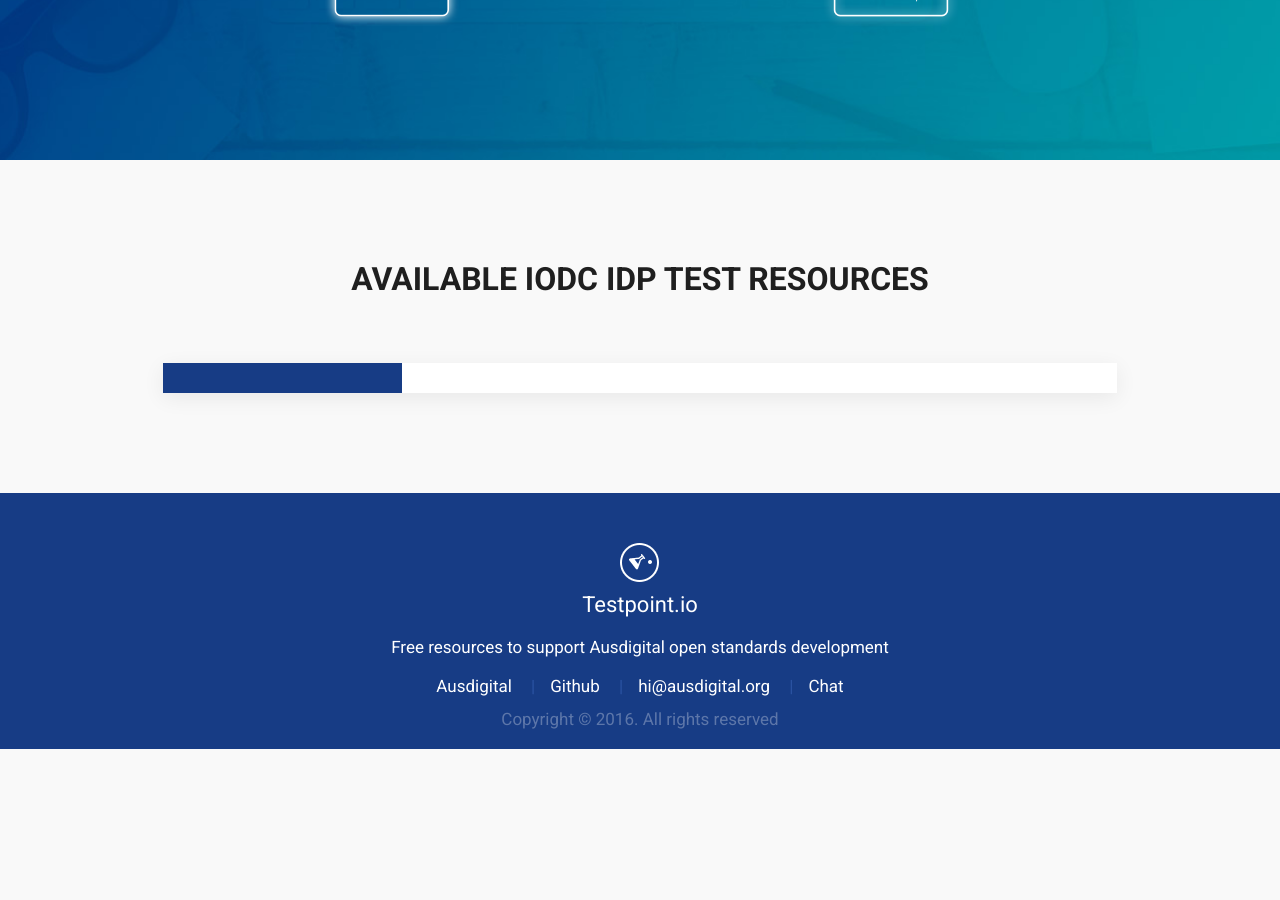
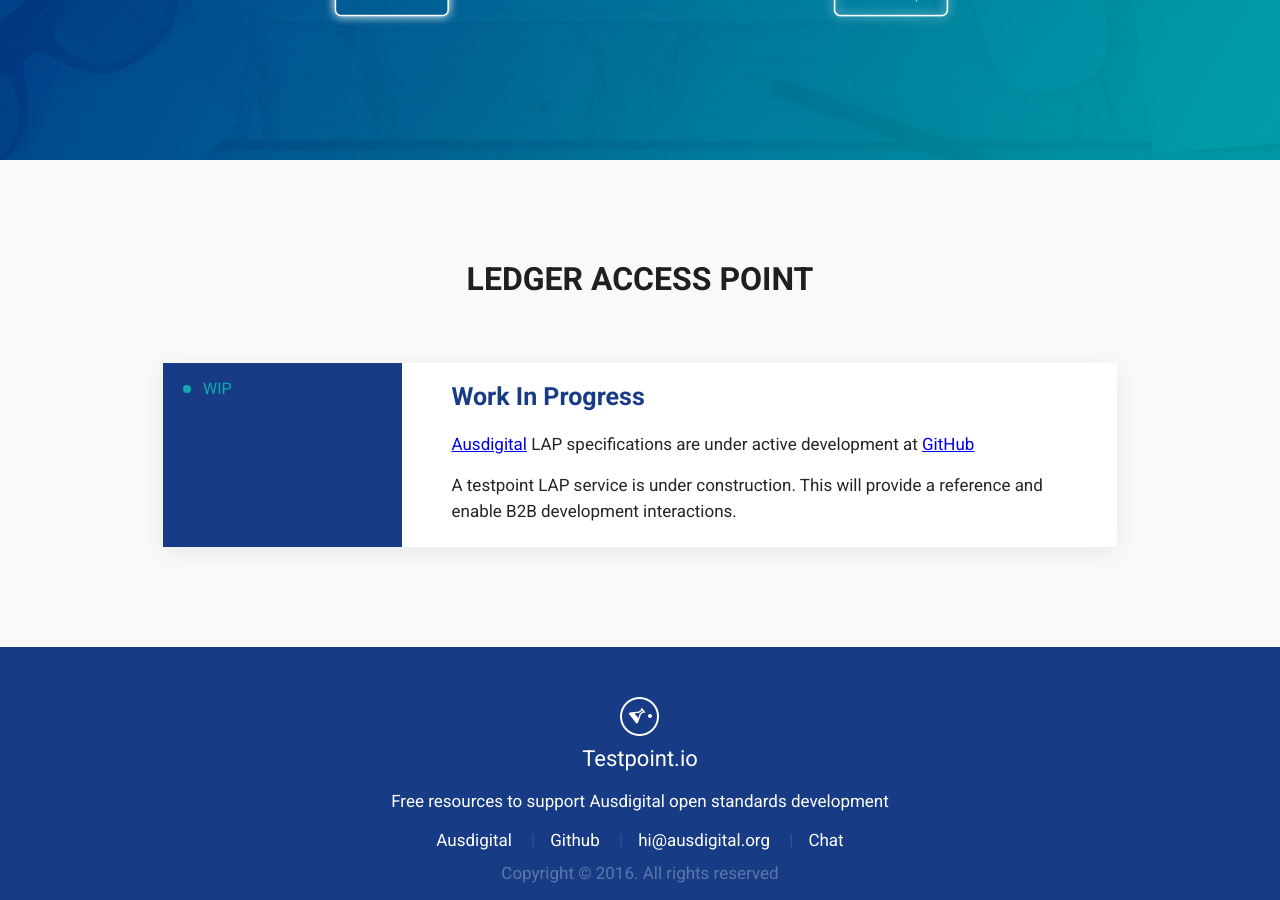
Before and after one commit to test-point/test-point.github.io, a Jekyll site: the page built from lap.html, in a window 1280 px wide and 900 px high, scrolled down 789 px. Built offline with Jekyll 4.4.1, drawn with Linux system fonts in a browser that asks for light colours; before the commit the page ends 1538 px from its top, so only the background shows below that.

Commit message:
testpoint: update content

```diff
--- a/lap.html
+++ b/lap.html
@@ -16,11 +16,11 @@
     </div>
 </section>
 <section id="tabs">
-    <h2>AVAILABLE IODC IDP TEST RESOURCES</h2>
+    <h2>LEDGER ACCESS POINT</h2>
     <div class="tabs-wrapper">
         <div class="tabs">
             <ul class="tabs-header">
-            {% assign tabs = site.tabs | where: "page" , "subpage" %}
+            {% assign tabs = site.tabs | where: "page" , "lap" %}
             {% for tab in tabs %}
                 <li><a href="#home-{{ tab.id | slugify: 'pretty' }}">{{ tab.title }}</a></li>
             {% endfor %}
--- a/nry.html
+++ b/nry.html
@@ -16,11 +16,11 @@
     </div>
 </section>
 <section id="tabs">
-    <h2>AVAILABLE IODC IDP TEST RESOURCES</h2>
+    <h2>BLOCKCHAIN NOTARY</h2>
     <div class="tabs-wrapper">
         <div class="tabs">
             <ul class="tabs-header">
-            {% assign tabs = site.tabs | where: "page" , "subpage" %}
+            {% assign tabs = site.tabs | where: "page" , "nry" %}
             {% for tab in tabs %}
                 <li><a href="#home-{{ tab.id | slugify: 'pretty' }}">{{ tab.title }}</a></li>
             {% endfor %}
```
Also changed, not shown: _tabs/lap2.md (added, +10 -0 lines), _tabs/nry2.md (added, +12 -0 lines).
